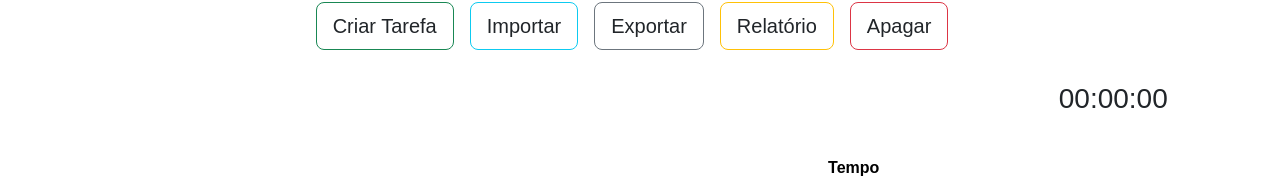
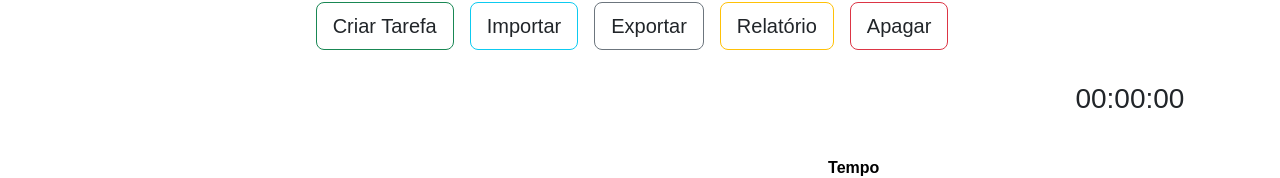
Before and after one commit to lucasdeister/todolist, a React (Create React App) app: page / in a window 1280 px wide. Shown: the part 156-334 px from the top of the page. Built offline with nearby package versions, Linux system fonts and the light colour scheme.

Commit message:
ajuste no cronometro

```diff
--- a/src/components/Cronometro/Cronometro.module.css
+++ b/src/components/Cronometro/Cronometro.module.css
@@ -2,6 +2,6 @@
     display: flex;
     justify-content: flex-end;
     position: relative;
-    left: -3.3vw;
+    left: -2vw;
     top: -3vh;
 }
```
